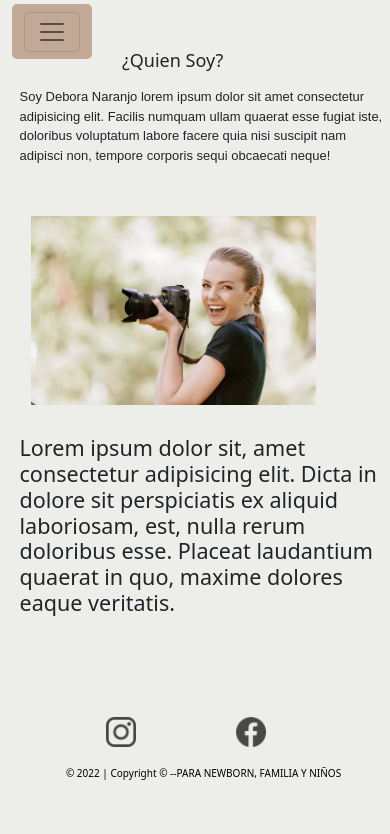
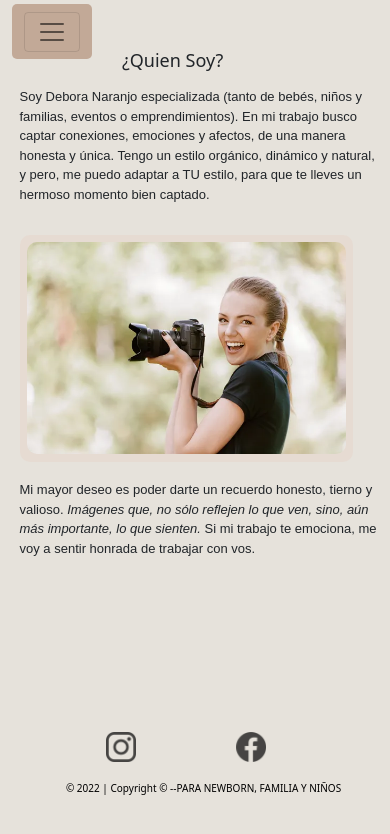
Before and after one commit to joel-serrano/Proyecto-Final, a website: page sobremi.html in a window 390 px wide. Drawn offline with nearby package versions, Linux system fonts and the light colour scheme.

Commit message:
Arreglo de vista mobile y detalles en sobre mi

```diff
--- a/style.css
+++ b/css/backup.css
@@ -6,7 +6,7 @@
 
 
 body {
-    background-color: #EDEDE9;
+    background-color: rgb(230, 226, 219);
 }
 
 .grid-container{
@@ -196,7 +196,7 @@ ul li a:hover {
     object-fit: cover;
     border-radius: 10px;
 }
-/* FIN DE GRILLA Y HTML'S */
+/* FIN DE GRILLA */
 
 
 /* CONTACTO HTML */
@@ -218,11 +218,28 @@ ul li a:hover {
 }
 /* FIN HTML CONTACTO */
 
+/* SOBRE MI */
+
+ .sobre-div{
+    background-color: #e6dbd2fd;
+    border-radius: 10px;
+    margin-bottom: 5%;
+    padding: 2%;
+    width: 40%;
+    height: 40%;
+    position: relative;
+    right: 60%;
+}
+
+.sobre-div img{
+    border-radius: 10px;
+    width: 100%;
+    height: 100%;
+}
 
 /* FOOTER */
 .footer-container {
     grid-area: footer;
-    background-color: #EDEDE9;
     color: black;
     margin-top: 4%;
     padding-top: 2%;
@@ -334,7 +351,6 @@ footer h4{
     padding-left: 3%;
     padding-right: 3%;
     padding-bottom: 15%;
-
 }
 
 .home-div img{
@@ -422,16 +438,22 @@ footer h4{
     font-family: 'Dancing Script', cursive;
     font-size: 7.5px;
 }
-/* ----------foto debo/sobre mi------------ */
-.foto-debo{
+/* SOBRE MI */
+
+.sobre-div{
+    background-color: #e6dbd2fd;
+    border-radius: 10px;
+    padding: 2%;
+    width: 90%;
+    height: 90%;
+    position: relative;
+    right: 10%;
+}
+
+.sobre-div img{
+    border-radius: 10px;
     width: 100%;
     height: 100%;
-    border-radius: 10px;
-    margin-bottom: 3%;
-    padding-top: 3%;
-    padding-left: 3%;
-    padding-right: 20%;
-    padding-bottom: 3%;
 }
 
 /* -----------contacto---------- */
@@ -441,7 +463,6 @@ footer h4{
 }
 
 .div-text{
-    /* padding-left: 20%; */
     font-family: 'Nunito', sans-serif;
     font-size: 15px;
 }
@@ -457,7 +478,6 @@ footer h4{
 
 .footer-container {
     grid-area: footer;
-    background-color: #EDEDE9;
     color: black;
     margin-top: 5%;
     padding-top: 30%;
@@ -466,10 +486,23 @@ footer h4{
     position: relative;
     right: 12%;
 }
+
+.footer-index{
+    align-content: flex-end;
+    margin-top: 30%;
+}
+
+.footer-sobre{
+    align-content: flex-end;
+    margin-top: 15%;
+}
+
 footer h4{
     font-size: 10px;
 }
 .footer-contacto{
+    margin-top: 40%;
+    padding: 10px;
     position: relative;
     top: 3%;
 }
--- a/package.json
+++ b/package.json
@@ -15,5 +15,9 @@
   "bugs": {
     "url": "https://github.com/joel-serrano/Proyecto-Final/issues"
   },
-  "homepage": "https://github.com/joel-serrano/Proyecto-Final#readme"
+  "homepage": "https://github.com/joel-serrano/Proyecto-Final#readme",
+  "devDependencies": {
+    "node-sass": "^7.0.1",
+    "nodemon": "^2.0.16"
+  }
 }
--- a/sobremi.html
+++ b/sobremi.html
@@ -12,32 +12,20 @@
   <!-- ANIMACIONES -->
   <link rel="stylesheet" href="https://cdnjs.cloudflare.com/ajax/libs/animate.css/4.1.1/animate.min.css">
   <!-- CSS -->
-    <link rel="stylesheet" href="style.css">
+  <link rel="stylesheet" href="css/backup.css">
   <!-- FAVICON -->
   <link rel="shortcut icon" href="imagenes/camara.png" type="image/x-icon">
 </head>
 
 <body>
   <div class="grid-container">
-    <!-- Encabezado
-    <header class="header-container">
-        <nav class="nav">
-            Menu Navegable
-            <ul class="menu">
-                <li><a href="index.html">Home</a> </li>
-                <li> <a href="sobremi.html">Sobre mi</a> </li>
-                <li> <a href="newborn.html">Newborn</a> </li>
-                <li> <a href="familia.html">Familia</a> </li>
-                <li> <a href="galeria.html">Galería</a> </li>
-                <li> <a href="contacto.html">Contacto</a> </li>
-            </ul>
-        </nav>
-    </header> -->
 
+    <!-- Navbar Bootstrap -->
     <header>
       <nav class="navbar navbar-expand-lg navbar-light header-container nav">
         <div class="container-fluid">
-              <button class="navbar-toggler" type="button" data-bs-toggle="collapse" data-bs-target="#navbarNav" aria-controls="navbarNav" aria-expanded="false" aria-label="Toggle navigation">
+          <button class="navbar-toggler" type="button" data-bs-toggle="collapse" data-bs-target="#navbarNav"
+            aria-controls="navbarNav" aria-expanded="false" aria-label="Toggle navigation">
             <span class="navbar-toggler-icon"></span>
           </button>
           <div class="collapse navbar-collapse" id="navbarNav">
@@ -58,7 +46,7 @@
                 <a class="nav-link" aria-current="page" href="galeria.html">Galeria</a>
               </li>
               <li class="nav-item">
-                    <a class="nav-link "aria-current="page" href="contacto.html">Contacto</a>
+                <a class="nav-link " aria-current="page" href="contacto.html">Contacto</a>
               </li>
             </ul>
           </div>
@@ -72,23 +60,28 @@
       <!--Section texto-->
       <section class="titulo-nfg">
         <h1 class="animate__animated animate__fadeInDown">¿Quien Soy?</h1>
-            <p>Soy Debora Naranjo lorem ipsum dolor sit amet consectetur adipisicing elit. Facilis numquam ullam quaerat esse fugiat iste, doloribus voluptatum labore facere quia nisi suscipit nam adipisci non, tempore corporis sequi obcaecati neque!<p>
+        <p>Soy Debora Naranjo especializada (tanto de bebés, niños y familias, eventos o emprendimientos).
+          En mi trabajo busco captar conexiones, emociones y afectos, de una manera honesta y única. Tengo un estilo
+          orgánico, dinámico y natural, y pero, me puedo adaptar a TU estilo, para que te lleves un hermoso momento
+          bien captado. </p>
       </section>
 
       <!--Section Imagen + Texto-->
-        <section>
+      <section class="titulo-nfg">
+        <div class="sobre-div">
           <img src="imagenes/fotografa.jpg" alt="fotodebora" class="foto-debo">
-        <div class="h4-div">
-        <h4>Lorem ipsum dolor sit, amet consectetur adipisicing elit. Dicta in dolore sit perspiciatis ex aliquid
-            laboriosam, est, nulla rerum doloribus esse. Placeat laudantium quaerat in quo, maxime dolores eaque
-            veritatis.</h4>
+        </div>
+        <div>
+          <p>Mi mayor deseo es poder darte un recuerdo honesto, tierno y valioso.
+            <em>Imágenes que, no sólo reflejen lo que ven, sino, aún más importante, lo que sienten.</em>
+            Si mi trabajo te emociona, me voy a sentir honrada de trabajar con vos. </p>
         </div>
       </section>
 
     </main>
 
     <!--Pie de pagina-->
-    <footer class="footer-container">
+    <footer class="footer-container footer-sobre">
       <a href="https://www.instagram.com/debora.naranjo.fotografias/" target="-blank"><img src="imagenes/logoig.png"
           alt="Enlace Instagram" width="30px" height="30px" class="logoig"></a>
       <a href="https://www.facebook.com/Naranjoenflorfotografias" target="-blank"><img src="imagenes/face.png"
@@ -97,8 +90,12 @@
       <h4>-PARA NEWBORN, FAMILIA Y NIÑOS</h4>
     </footer>
   </div>
+
   <!-- Script Bootstrap -->
-    <script src="https://cdn.jsdelivr.net/npm/bootstrap@5.1.3/dist/js/bootstrap.bundle.min.js" integrity="sha384-ka7Sk0Gln4gmtz2MlQnikT1wXgYsOg+OMhuP+IlRH9sENBO0LRn5q+8nbTov4+1p" crossorigin="anonymous"></script>
+  <script src="https://cdn.jsdelivr.net/npm/bootstrap@5.1.3/dist/js/bootstrap.bundle.min.js"
+    integrity="sha384-ka7Sk0Gln4gmtz2MlQnikT1wXgYsOg+OMhuP+IlRH9sENBO0LRn5q+8nbTov4+1p"
+    crossorigin="anonymous"></script>
+
 </body>
 
 </html>
```
Also changed, not shown: contacto.html (+2 -15 lines), familia.html (+4 -15 lines), galeria.html (+4 -15 lines), index.html (+3 -32 lines), newborn.html (+3 -15 lines), css/style.css (added), scss/style.scss (added), 2 other files. Lines whose indentation alone changed are shown as unchanged.
